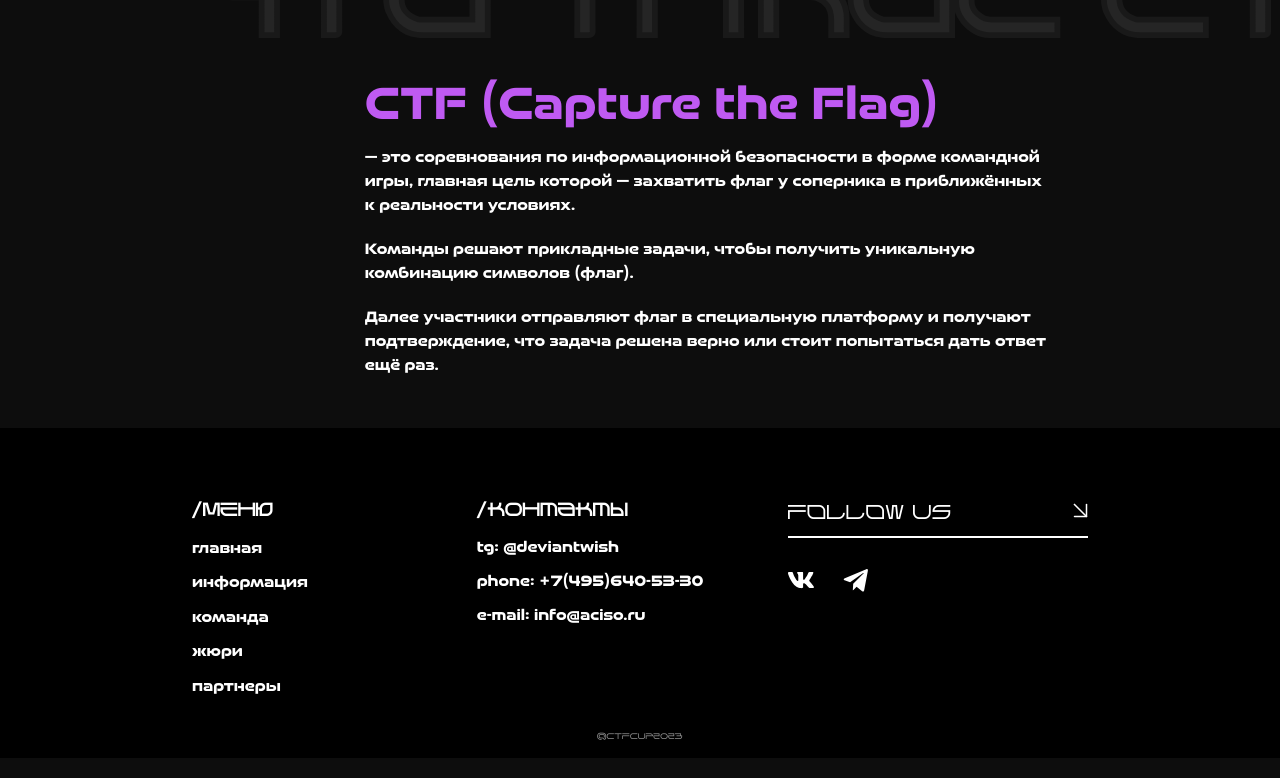
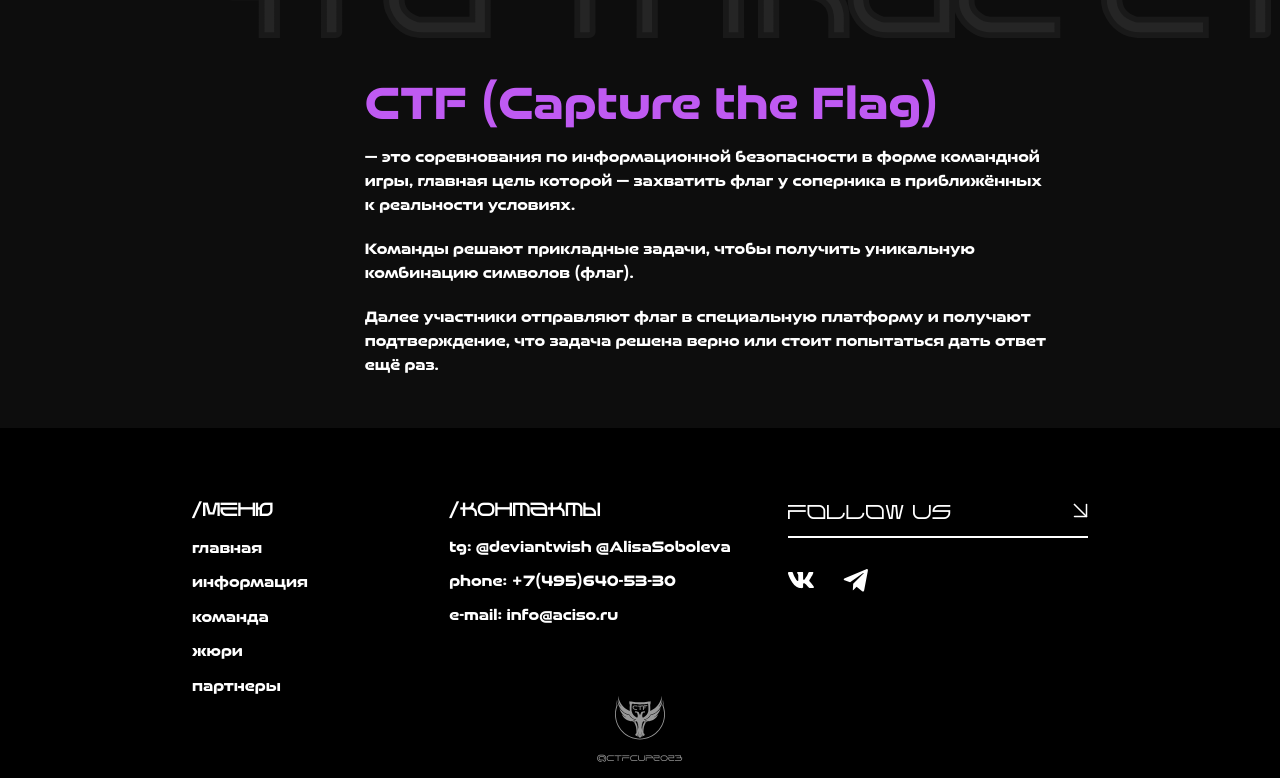
Before and after one commit to RoastedPikachu/CTF_Cup_2023, a Next.js app: page / in a window 1280 px wide. Shown: the part 3452-4230 px from the top of the page. Built offline with nearby package versions, Linux system fonts and the light colour scheme.

Commit message:
Добавил лого кубка в footer

```diff
--- a/src/widgets/shared/TheFooter.tsx
+++ b/src/widgets/shared/TheFooter.tsx
@@ -4,7 +4,7 @@ import Link from 'next/link';
 
 const TheFooter = () => {
     return (
-        <footer className='flex justify-between mlarge:block relative pt-[70px] mlarge:pt-[50px] px-[15%] w-[100%] h-[330px] mlarge:h-[700px] bg-[#000000]'>
+        <footer className='flex justify-between mlarge:block relative pt-[70px] mlarge:pt-[50px] px-[15%] w-[100%] h-[350px] mlarge:h-[750px] bg-[#000000]'>
             <nav className='flex flex-wrap w-[200px] h-[210px] text-[#ffffff] text-[1rem] font-["Good_Timing"] font-bold'>
                 <h3 className='text-[1.125rem] font-["DaMiOne"]'>/МЕНЮ</h3>
 
@@ -22,7 +22,7 @@ const TheFooter = () => {
             <div className='mlarge:mt-[50px] text-[#ffffff] text-[1rem] font-["Good_Timing"] font-bold'>
                 <h3 className='text-[1.125rem] font-["DaMiOne"]'>/Контакты</h3>
 
-                <p className='mt-[10px]'>tg: @deviantwish</p>
+                <p className='mt-[10px]'>tg: @deviantwish @AlisaSoboleva</p>
 
                 <p className='mt-[10px]'>phone: +7(495)640-53-30</p>
 
@@ -47,7 +47,11 @@ const TheFooter = () => {
                 </div>
             </div>
 
-            <p className='absolute bottom-[15px] mlarge:bottom-[50px] w-[70%] text-[rgba(255,255,255,0.6)] text-[0.5rem] font-["DaMiOne"] text-center'>@CTFCUP2023</p>
+            <div className='absolute bottom-[25px] mlarge:bottom-[40px] w-[70%] h-[60px]'>
+                <img src='/static/footer/logo/CTFCupLogo.svg' alt='Логотип Кубка CTF' className='ml-[calc(50%-25px)] w-[50px] h-[50px]'/>
+
+                <p className='mt-[10px] mlarge:mt-[20px] w-full text-[rgba(255,255,255,0.6)] text-[0.5rem] font-["DaMiOne"] text-center'>@CTFCUP2023</p>
+            </div>
         </footer>
     )
 };
```
Also changed, not shown: public/static/footer/logo/CTFCupLogo.svg (added).
